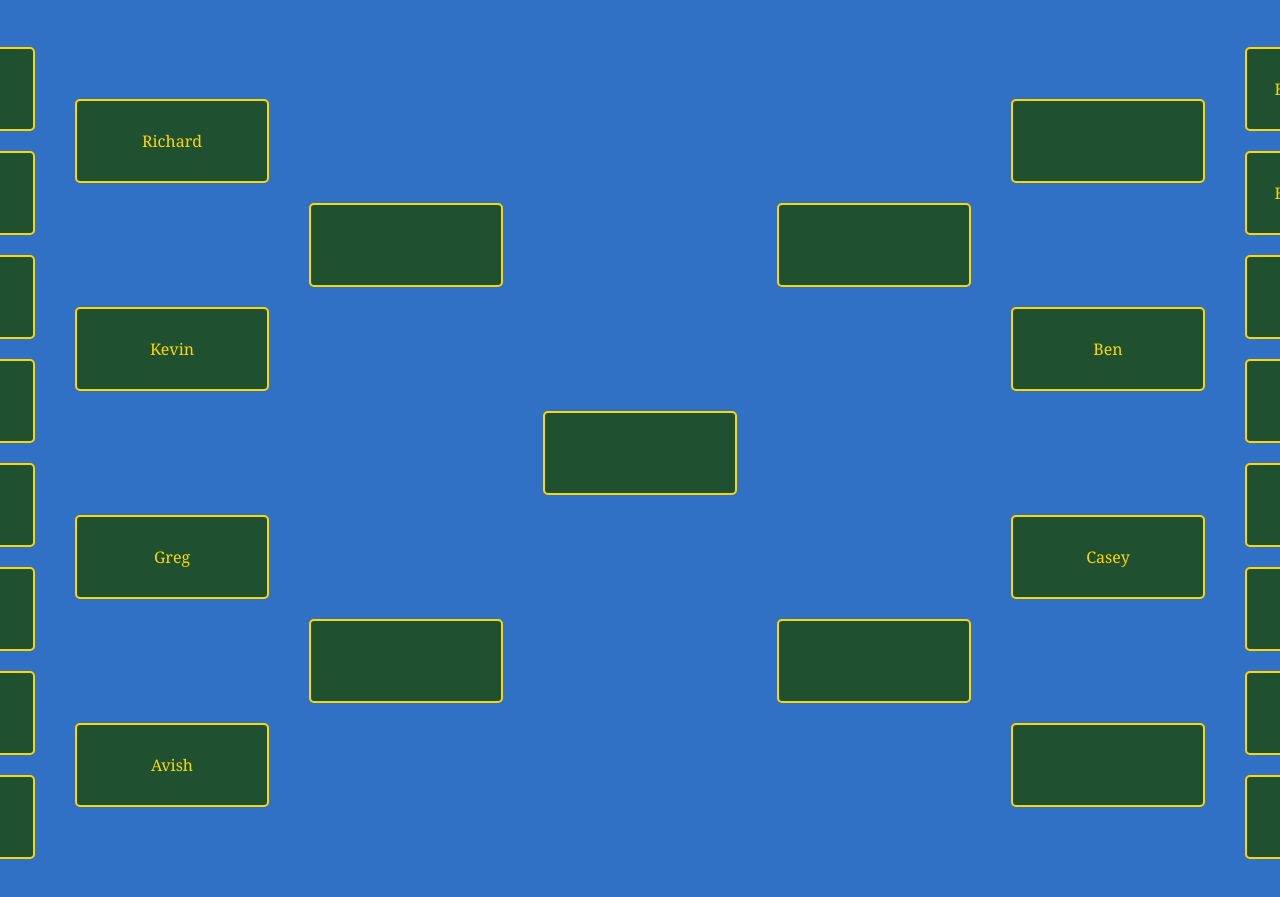
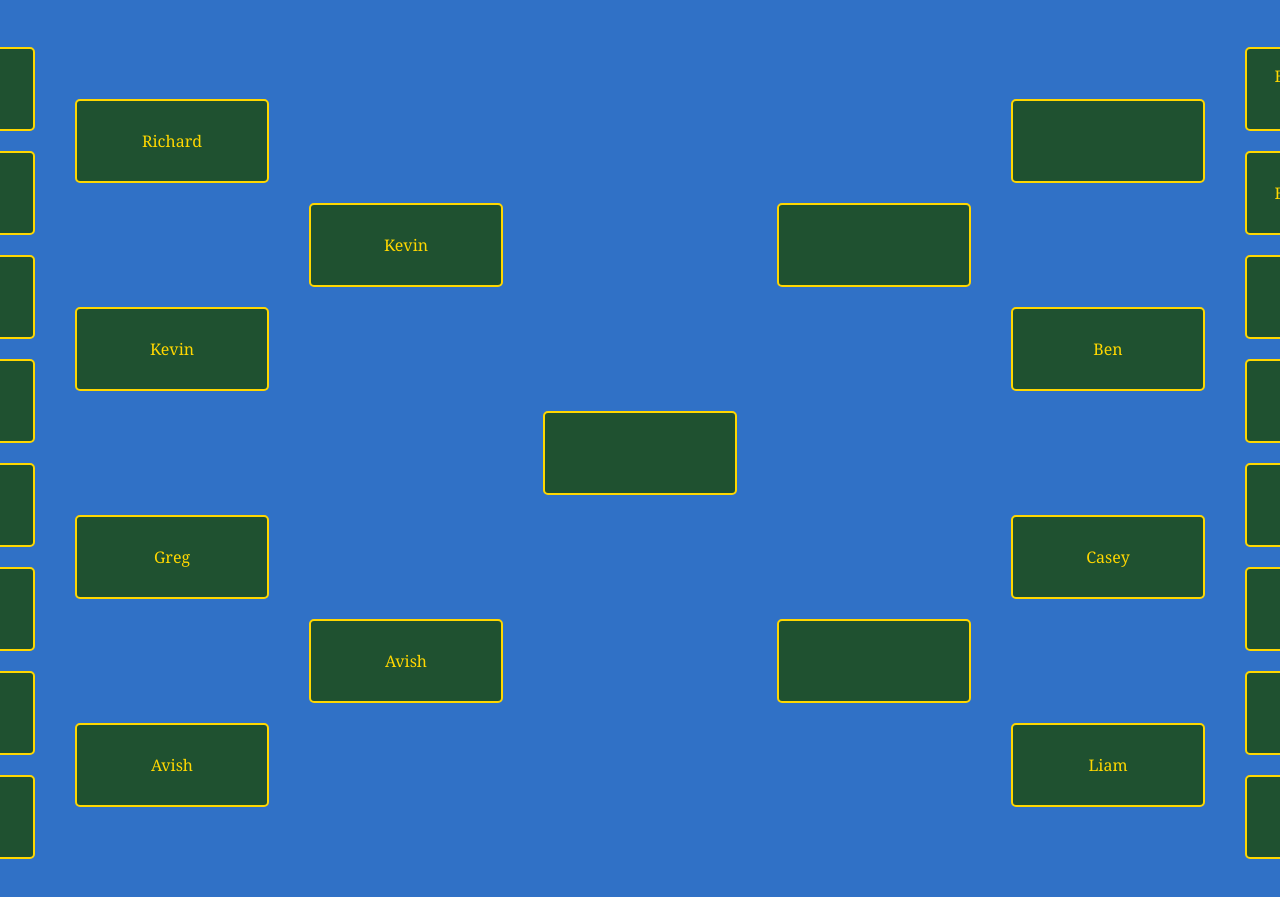
Before and after one commit to Hrob02/PingPongBet, a plain HTML site: page leaderboard.html in a window 1280 px wide. Shown: the part 176-1073 px from the top of the page. Drawn offline with Linux system fonts and the light colour scheme.

Commit message:
Update leaderboard.html

```diff
--- a/leaderboard.html
+++ b/leaderboard.html
@@ -89,8 +89,8 @@
     </div>
     <!-- Round 3 (Left) -->
     <div class="round">
-      <div class="match"></div>
-      <div class="match"></div>
+      <div class="match">Kevin</div>
+      <div class="match">Avish</div>
     </div>
     <!-- Final -->
     <div class="round">
@@ -106,12 +106,13 @@
       <div class="match"></div>
       <div class="match">Ben</div>
       <div class="match">Casey</div>
-      <div class="match"></div>
+      <div class="match">Liam</div>
     </div>
     <!-- Round 1 (Right) -->
     <div class="round">
         <div class="match">
         <div>Best of the rest #1</div>
+          <div>Chris</div>
       </div>
       <div class="match">
         <div>Best of the rest #2</div>
```
